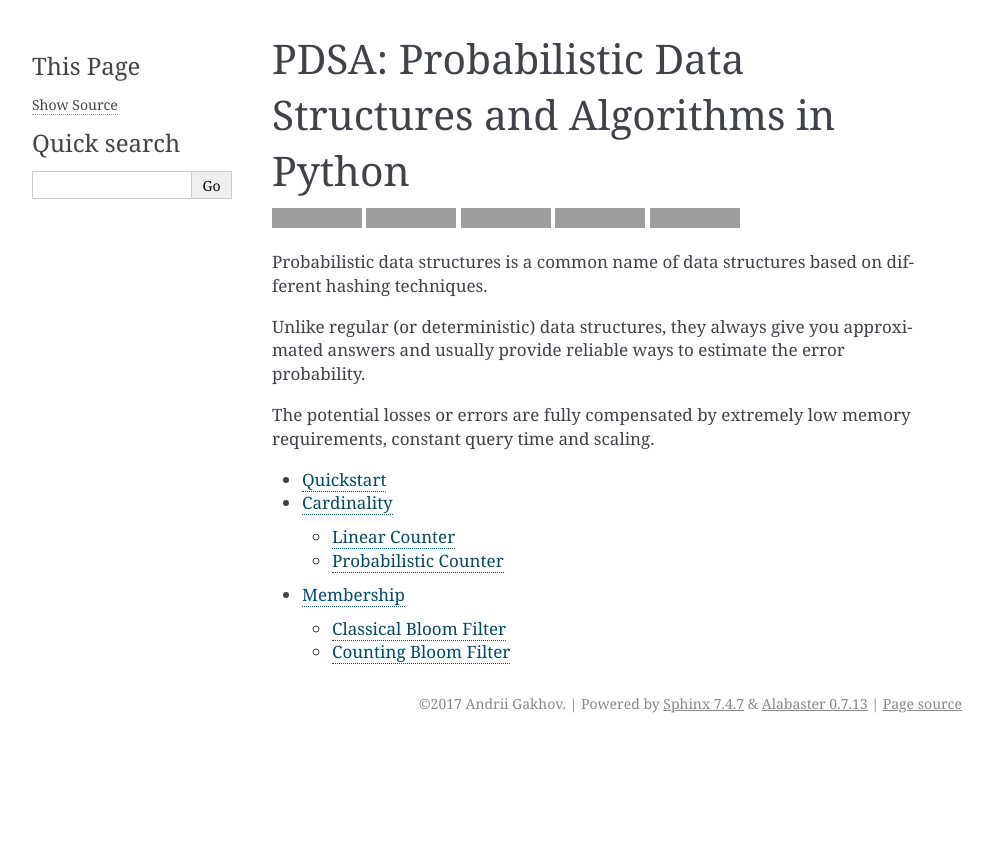
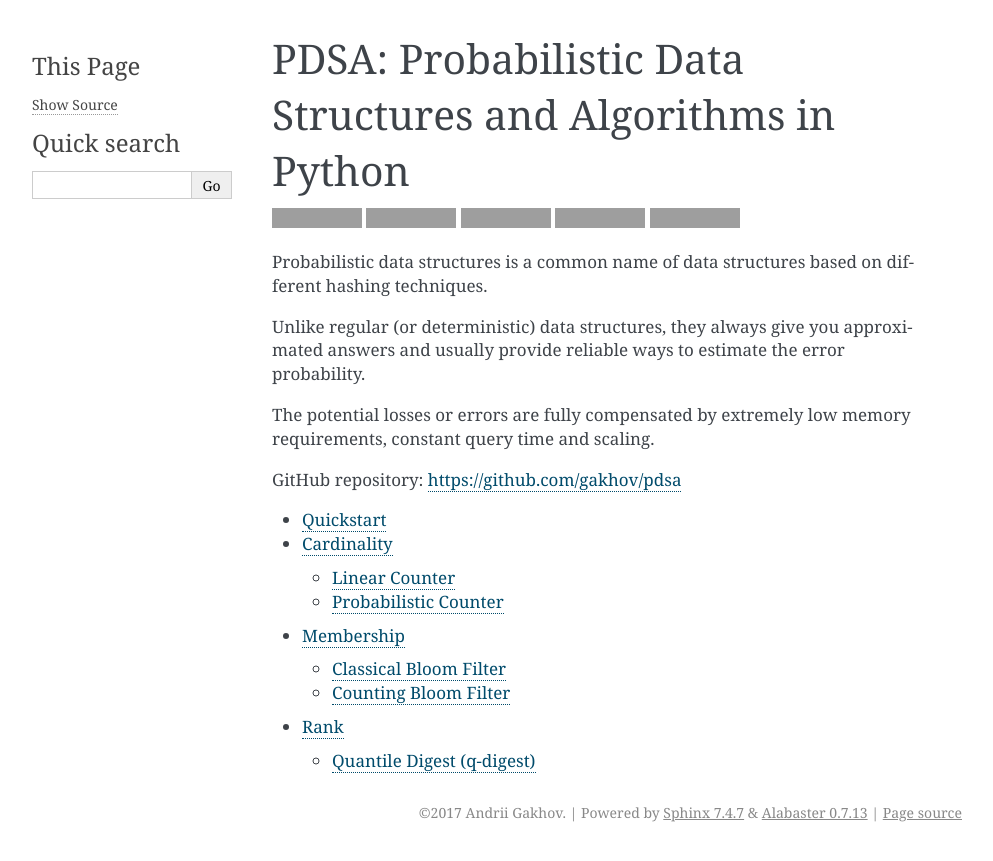
Before and after one commit to gakhov/pdsa, a Sphinx documentation site: the page built from docs/index.rst, in a window 1280 px wide, cut to the strip 0-861 px from the top of the page. Shown: the whole strip, without its empty margins (148-1141 px from the left). Built offline with Sphinx 7.4.7, drawn with Linux system fonts in a browser that asks for light colours; grey boxes are pictures that could not be loaded.

Commit message:
Add rank section to the ToC

```diff
--- a/docs/index.rst
+++ b/docs/index.rst
@@ -32,6 +32,7 @@ the error probability.
 The potential losses or errors are fully compensated by extremely
 low memory requirements, constant query time and scaling.
 
+GitHub repository: `<https://github.com/gakhov/pdsa>`_
 
 .. toctree::
    :maxdepth: 2
@@ -39,3 +40,4 @@ low memory requirements, constant query time and scaling.
    quickstart
    cardinality/index
    membership/index
+   rank/index
```
